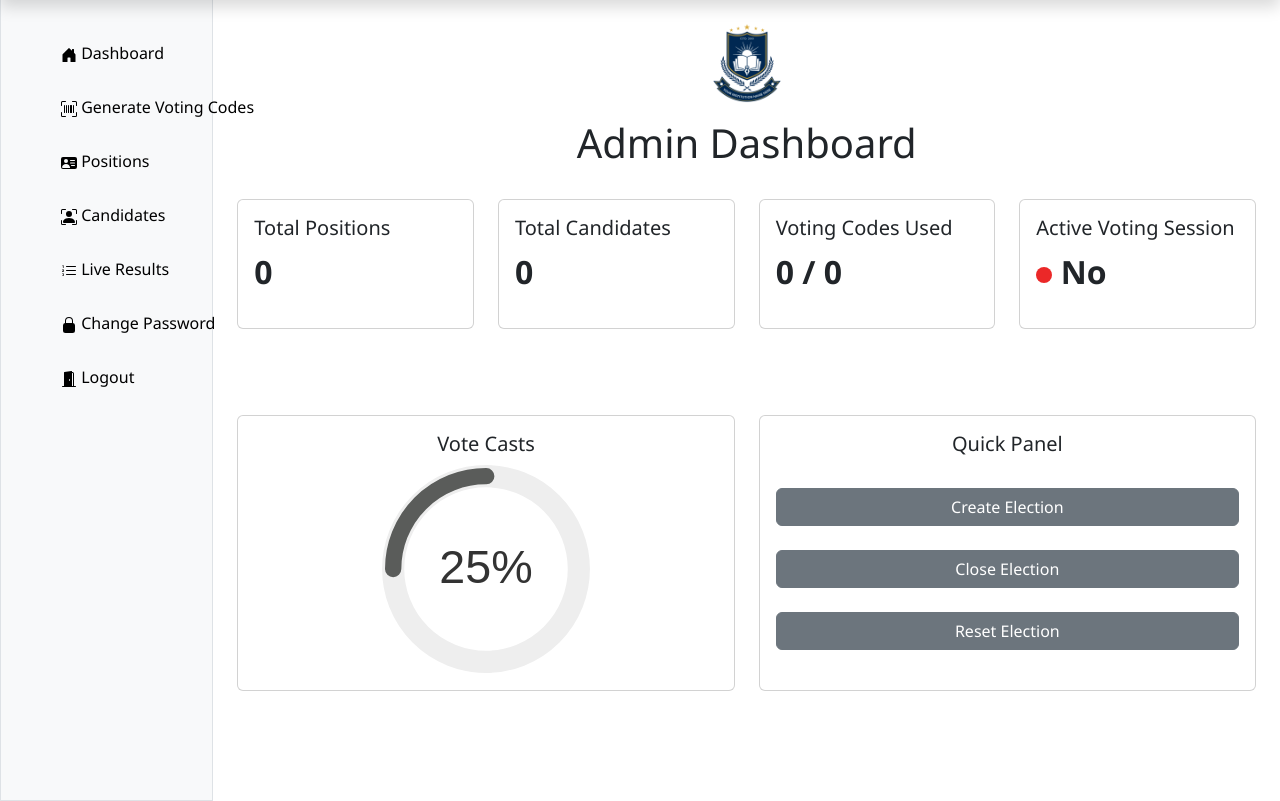
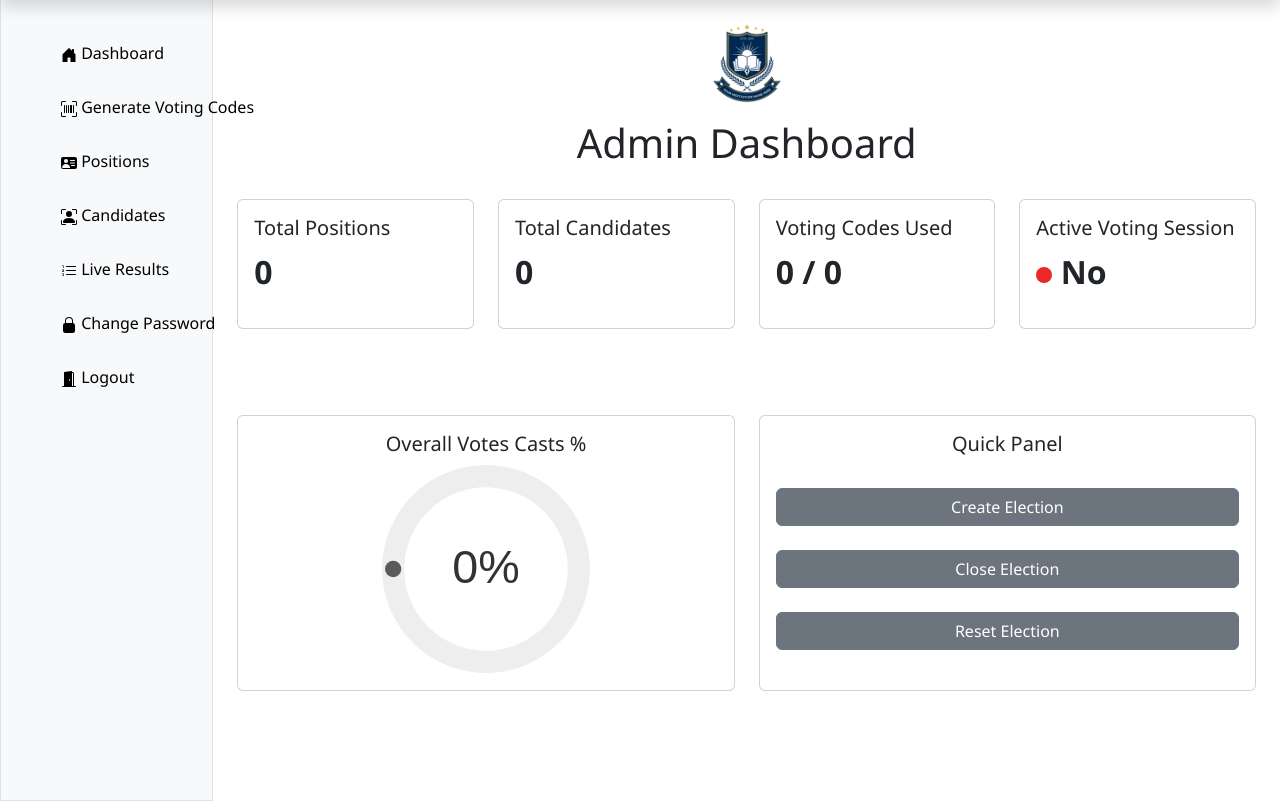
Before and after one commit to wireduclement/nominex, a Flask app: template templates/dashboard.html in a window 1280 px wide. Shown: the part 51-852 px from the top of the page. Run offline with Flask 3, Linux system fonts and the light colour scheme; the template is opened without the code that fills it, so the values that code supplies are empty; some libraries are stand-ins or nearby versions.

Commit message:
implement vote calculation logic

```diff
--- a/database/schema.sql
+++ b/database/schema.sql
@@ -19,6 +19,7 @@ CREATE TABLE candidates (
     gender VARCHAR(10),
     photo_url VARCHAR(255),
     position_id INT NOT NULL,
+    total_votes INT NOT NULL DEFAULT 0,
     FOREIGN KEY (position_id) REFERENCES positions(id)
 );
 
--- a/main.py
+++ b/main.py
@@ -88,18 +88,15 @@ class VotersLoginView(MethodView):
     def post(self):
         vote_code = request.form["vote_code"].strip().upper()
 
-        result = db.read("voting_codes")
-        matched = False
-        for row in result:
-            if vote_code in row:
-                matched = True
-                break
-
-        if matched:
+        result = db.read("voting_codes", {"code": vote_code})
+        if result:
+            if result[0][2] == "Yes":
+                flash("This code has already been used", "danger")
+                return redirect(url_for("index"))
             session["voter_code"] = vote_code
             return redirect(url_for("vote"))
         else:
-            flash("Invalid Code!", "danger")
+            flash("Invalid Vote Code!", "danger")
             return redirect(url_for("index"))
 
 
@@ -138,10 +135,6 @@ class VoteView(MethodView):
         voter_code = session.get("voter_code")
 
         voting_code = db.read("voting_codes", clause={"code": voter_code})
-        if not voting_code:
-            flash("Invalid voter code", "danger")
-            return redirect(url_for("vote"))
-
         voting_code_id = voting_code[0][0]
 
         positions = db.read("positions")
@@ -172,8 +165,15 @@ class VoteView(MethodView):
         try:
             for vote in votes_to_insert:
                 db.insert("votes", columns, vote)
+
+                candidate_id = vote[1]
+                current_vote = db.read("candidates", clause={"id": candidate_id})
+                new_total = current_vote[0][-1] + 1
+                db.update("candidates", {"total_votes": new_total}, {"id": candidate_id})
+
             session.pop("voter_code", None)
             session["voted"] = True
+            db.update("voting_codes", {"has_voted": "Yes"}, {"code": voter_code})
             return redirect(url_for("thank_you"))
         except Exception as e:
             flash("An error occurred while submitting your votes. Please try again.", "danger")
@@ -226,11 +226,25 @@ class DashboardView(MethodView):
         total_candidates = db.count_rows("candidates")
         total_positions = db.count_rows("positions")
         total_codes = db.count_rows("voting_codes")
+
+        result = db.read("voting_codes")
+        used_codes = 0
+        for row in result:
+            if row[2] == "Yes":
+                used_codes += 1
+
+        if total_codes > 0:
+            vote_percent = round((used_codes / total_codes) * 100)
+        else:
+            vote_percent = 0
+
         return render_template(
             "dashboard.html",
             total_candidates=total_candidates,
             total_positions=total_positions,
-            total_codes=total_codes
+            total_codes=total_codes,
+            used_codes=used_codes,
+            vote_percent=vote_percent
         )
 
 
@@ -242,7 +256,7 @@ class CodeView(MethodView):
         per_page = 25
         offset = (page - 1) * per_page
 
-        generated_codes = db.read("voting_codes")   # check if voting codes has been used and count the number of votes
+        generated_codes = db.read("voting_codes")
         total = len(generated_codes)
         paginated_codes = generated_codes[offset:offset + per_page]
 
@@ -254,15 +268,24 @@ class CodeView(MethodView):
         action = request.form.get("action")
 
         if action == "reset":
-            codes = db.read("voting_codes")
-            if not codes:
-                flash("Cannot reset, no codes generated yet.", "info")
+            try:
+                codes = db.read("voting_codes")
+                if not codes:
+                    flash("Cannot reset, no codes generated yet.", "info")
+                    return redirect(url_for("generate_codes"))
+
+                db.delete_all("voting_codes")
+                session["generated"] = False
+                flash("All voting codes have been reset.", "info")
                 return redirect(url_for("generate_codes"))
 
-            db.delete_all("voting_codes")
-            session["generated"] = False
-            flash("All voting codes has been reset.", "info")
-            return redirect(url_for("generate_codes"))
+            except IntegrityError as e:
+                if e.args[0] == 1451:
+                    flash("Reset blocked. They are already used to vote.", "danger")
+                else:
+                    flash("An unexpected database error occurred.", "danger")
+                return redirect(url_for("generate_codes"))
+
 
         elif action == "download":
             codes = db.read("voting_codes")
@@ -472,7 +495,7 @@ class EditCandidateView(MethodView):
                     flash("Invalid candidate ID", "danger")
             except IntegrityError as e:
                 if e.args[0] == 1451:
-                    flash("Cannot delete candidate, they already have votes recorded.", "danger")
+                    flash("Deletion blocked. They already have votes recorded.", "danger")
                 else:
                     flash("An unexpected database error occurred.", "danger")
 
@@ -495,8 +518,19 @@ class ResultsView(MethodView):
         positions_dict = dict(positions)
 
         grouped_candidates = defaultdict(list)
+
+        votes_per_position = defaultdict(int)
         for c in candidates:
-            candidate_id, full_name, class_name, gender, photo_url, position_id = c
+            position_id = c[5]
+            total_votes = c[6]
+            votes_per_position[position_id] += total_votes
+
+        for c in candidates:
+            candidate_id, full_name, class_name, gender, photo_url, position_id, total_votes = c
+
+            position_total = votes_per_position[position_id] or 1
+            percentage = round((total_votes / position_total) * 100)
+
             grouped_candidates[position_id].append({
                 "id": candidate_id,
                 "full_name": full_name,
@@ -504,8 +538,9 @@ class ResultsView(MethodView):
                 "gender": gender,
                 "photo_url": photo_url,
                 "position_id": position_id,
+                "total_votes": total_votes,
                 "position_name": positions_dict.get(position_id, "Unknown"),
-                "percentage": random.randint(5, 95)
+                "percentage": percentage
             })
 
         results_data = []
--- a/templates/dashboard.html
+++ b/templates/dashboard.html
@@ -36,7 +36,7 @@
                 <div class="card">
                 <div class="card-body">
                     <h5 class="card-title">Voting Codes Used</h5>
-                    <p>0 / {{ total_codes | default(0, true) }}</p>
+                    <p>{{ used_codes | default(0, true) }} / {{ total_codes | default(0, true) }}</p>
                 </div>
                 </div>
             </div>
@@ -57,7 +57,7 @@
                 <div class="col-md-6 mb-3">
                     <div class="card text-center">
                         <div class="card-body">
-                        <h5 class="card-title">Vote Casts</h5>
+                        <h5 class="card-title">Overall Votes Casts %</h5>
                         <!-- implement actual code for the % circle -->
                         <svg viewBox="0 0 36 36" class="circular-chart">
                             <path class="circle-bg"
@@ -65,11 +65,11 @@
                                     a 15.9155 15.9155 0 0 1 0 31.831
                                     a 15.9155 15.9155 0 0 1 0 -31.831"/>
                             <path class="circle"
-                                stroke-dasharray="25, 100"
+                                stroke-dasharray="{{ vote_percent | default(0, true) }}, 100"
                                 d="M18 2.0845
                                     a 15.9155 15.9155 0 0 1 0 31.831
                                     a 15.9155 15.9155 0 0 1 0 -31.831"/>
-                            <text x="18" y="20.35" class="percentage">25%</text>
+                            <text x="18" y="20.35" class="percentage">{{ vote_percent | default(0, true) }}%</text>
                         </svg>
                     </div>
                 </div>
--- a/templates/results.html
+++ b/templates/results.html
@@ -33,7 +33,7 @@
                         {% for candidate in item.candidates %}
                             <div class="d-flex justify-content-between">
                                 <span>{{ candidate.full_name }}</span>
-                                <span>{{ candidate.percentage }}%</span>
+                                <span>{{ candidate.percentage }}% ({{ candidate.total_votes }} votes)</span>
                             </div>
                             <div class="progress mb-2">
                             <div class="progress-bar vote-bar" style="--vote-width: {{ candidate.percentage }}%"></div>
```
Also changed, not shown: 1 other file.
